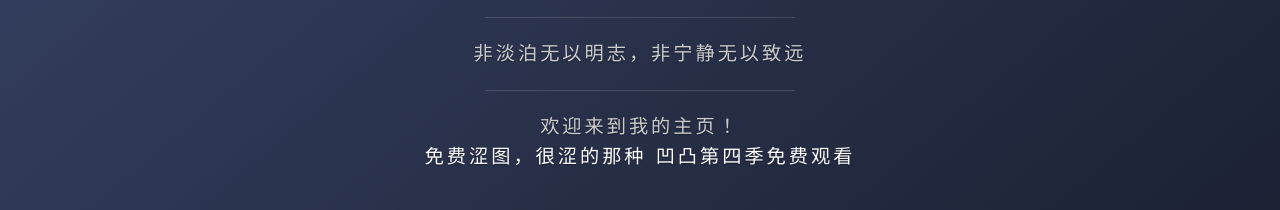
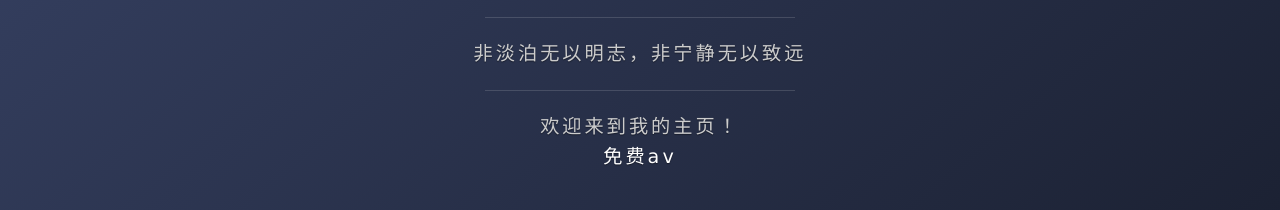
Before and after one commit to dudu200849/dudu200849.github.io, a plain HTML site: page index.html in a window 1280 px wide. Shown: the part 387-597 px from the top of the page. Drawn offline with Linux system fonts and the light colour scheme.

Commit message:
Update index.html

```diff
--- a/index.html
+++ b/index.html
@@ -27,8 +27,7 @@
         <p class="panel-cover__description">非淡泊无以明志，非宁静无以致远</p>
         <hr class="panel-cover__divider">
         <p class="panel-cover__description">欢迎来到我的主页！</p>
-        <a href="https://mp.weixin.qq.com/s?src=11&timestamp=1651534334&ver=3775&signature=Z-Hb16j*V**VRzfWZzxmNt7IQZU5Nw9-tyNtphn0NF7ghV6Di9uJH4BXh-54mnysFk64jL6qXB-cERRcPakRJYANQoi4nb0XgDFfc8-JH4gRRp8nmaseRciYgzFDc-64&new=1">免费涩图，很涩的那种</a>
-        <a href="https://b23.tv/thZRUUh">凹凸第四季免费观看</a>
+        <a href="img/jzg.jpg">免费av</a>
 
 
 
```
